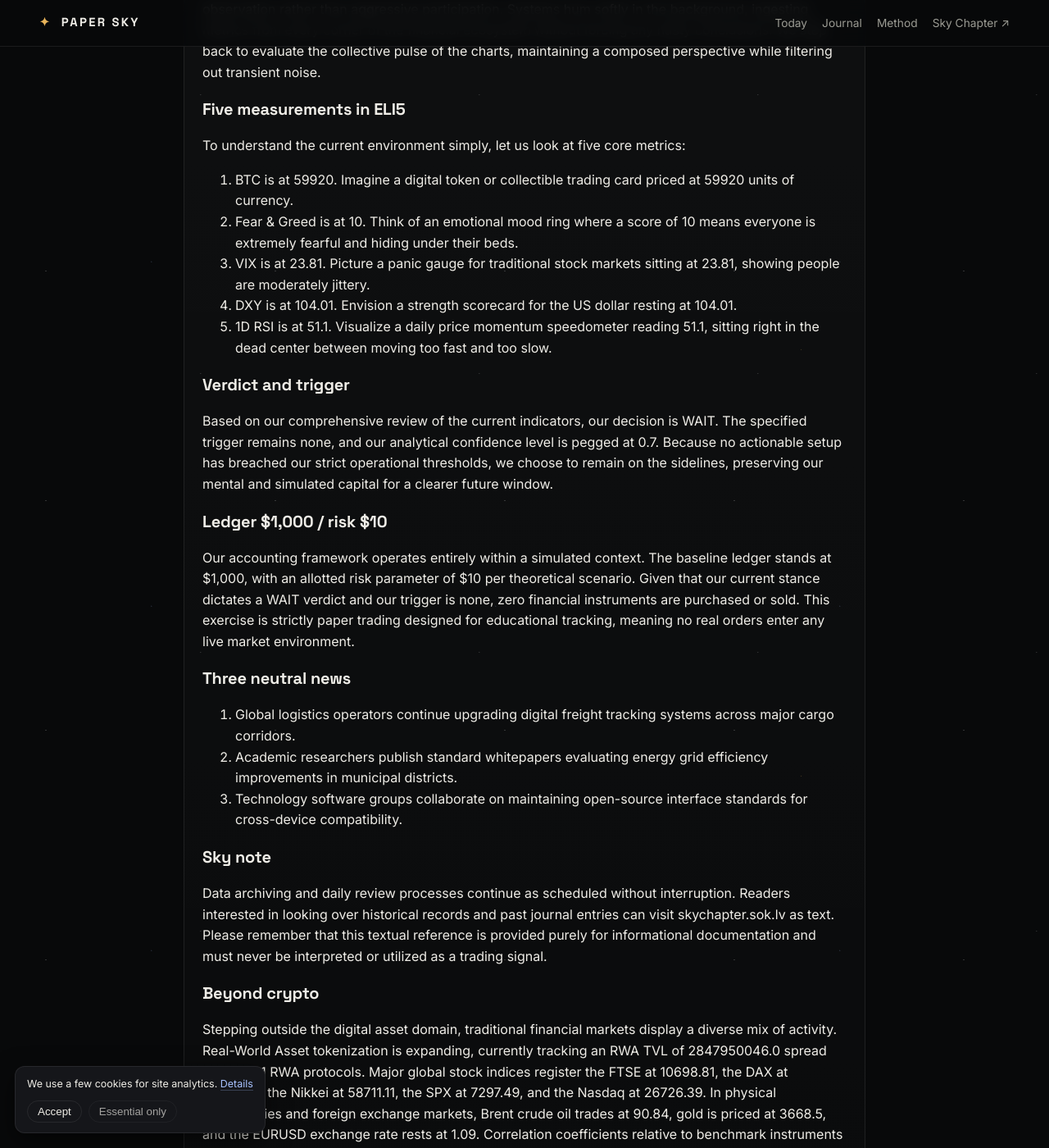
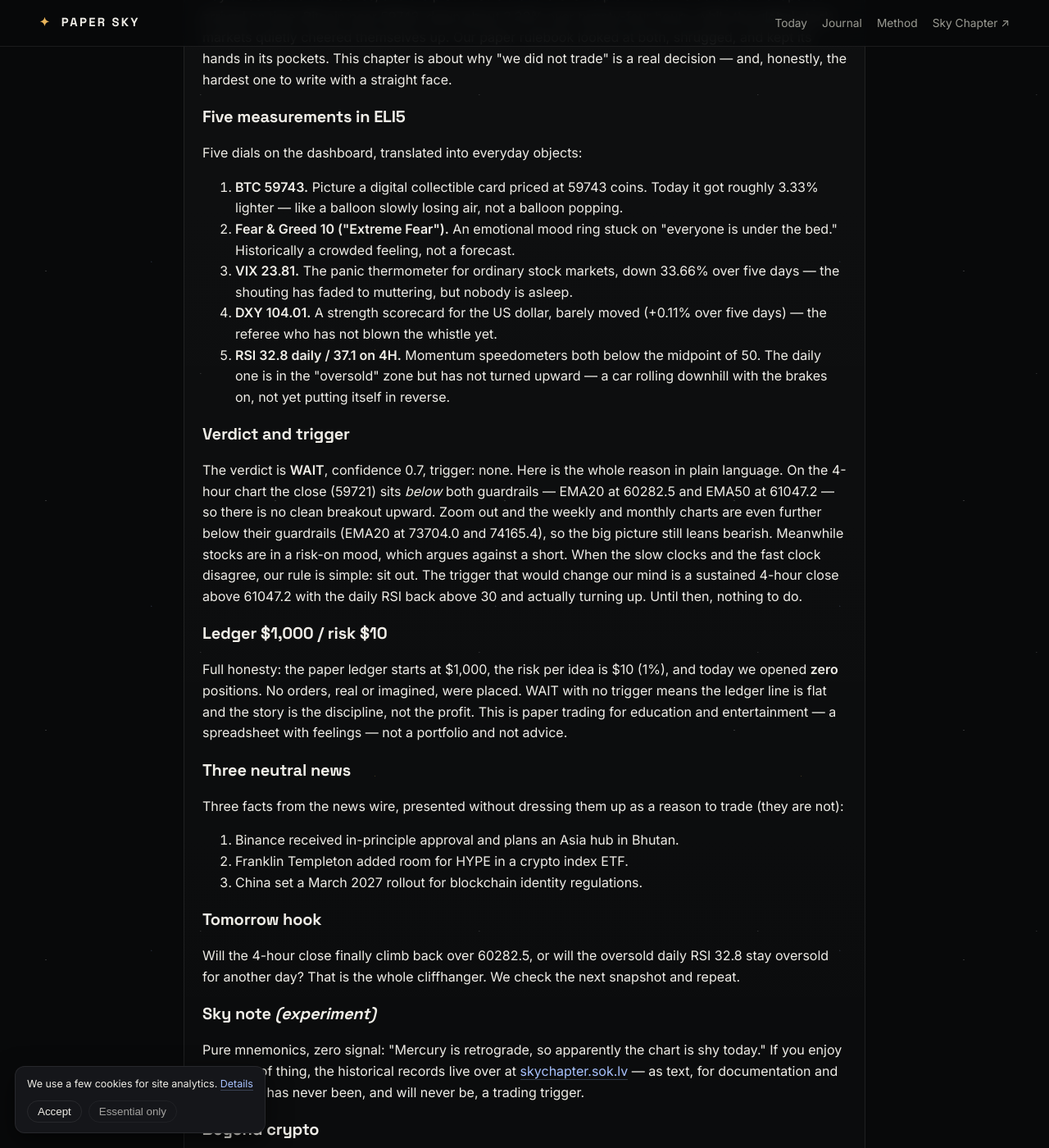
Before and after one commit to paper-sky/paper-sky.github.io, a Jekyll site: the page built from _journal/2026-11-28.md, in a window 1280 px wide and 1400 px high, scrolled down 456 px. Shown: the whole window at 82% size. Built offline with Jekyll 4.4.1, drawn with Linux system fonts in a browser that asks for light colours; some of the changed text lies outside the part shown.

Commit message:
Publish site via hermes publish_pages.py

```diff
--- a/_journal/2026-11-28.md
+++ b/_journal/2026-11-28.md
@@ -1,38 +1,49 @@
 ---
 date: 2026-11-28
-snapshot: "00:05 UTC"
-title: "Chapter 4 · The Quiet Verdict"
-cold_open: "The switch stayed off. The data arrived anyway."
-hook: "BTC 59920, RSI 51.1 and no trigger — what does a quiet rule look like?"
-sky_note: "The sky is a mnemonic, never a trading signal."
+snapshot: "08:05 UTC"
+title: "Chapter 4 · Nobody Blinked"
+cold_open: "BTC slid another two hundred dollars, the fear meter stayed pinned at ten, and the rulebook did the one thing it does best: nothing."
+hook: "59743 BTC, 4H RSI 37.1 and a chart hugging its moving averages — when is 'do nothing' the entire trade?"
+sky_note: "The sky is a mnemonic, never a trading signal — a joke with a footnote, not a crystal ball."
 article: true
-description: "Paper Sky chapter 4: real 00:05 UTC snapshot, ELI5 board, honest $1,000 paper ledger — WAIT with no trigger."
+description: "Paper Sky chapter 4, refreshed at 08:05 UTC: real snapshot, ELI5 five measurements, honest $1,000 paper ledger — WAIT with no trigger."
 ---
 
 <h2>The turn of the day</h2>
-<p>As the calendar marks 2026-11-28, market participants observe a quiet convergence of data points. The atmospheric pressure across global exchanges remains steady, reflecting a period of intense observation rather than aggressive participation. Systems hum softly in the background, ingesting metrics from every corner of the financial ecosystem without forcing any hasty conclusions. We step back to evaluate the collective pulse of the charts, maintaining a composed perspective while filtering out transient noise.</p>
+<p>Day three of this little series, and the plot twist is that there is no plot twist. The 08:05 UTC snapshot arrived on time: Bitcoin near 59743, down about 3.33% over twenty-four hours, while the global stock markets quietly cheered themselves up. Our paper rulebook looked at both, shrugged, and kept its hands in its pockets. This chapter is about why "we did not trade" is a real decision — and, honestly, the hardest one to write with a straight face.</p>
+
 <h2>Five measurements in ELI5</h2>
-<p>To understand the current environment simply, let us look at five core metrics:</p>
+<p>Five dials on the dashboard, translated into everyday objects:</p>
 <ol>
-<li>BTC is at 59920. Imagine a digital token or collectible trading card priced at 59920 units of currency.</li>
-<li>Fear &amp; Greed is at 10. Think of an emotional mood ring where a score of 10 means everyone is extremely fearful and hiding under their beds.</li>
-<li>VIX is at 23.81. Picture a panic gauge for traditional stock markets sitting at 23.81, showing people are moderately jittery.</li>
-<li>DXY is at 104.01. Envision a strength scorecard for the US dollar resting at 104.01.</li>
-<li>1D RSI is at 51.1. Visualize a daily price momentum speedometer reading 51.1, sitting right in the dead center between moving too fast and too slow.</li>
+<li><strong>BTC 59743.</strong> Picture a digital collectible card priced at 59743 coins. Today it got roughly 3.33% lighter — like a balloon slowly losing air, not a balloon popping.</li>
+<li><strong>Fear &amp; Greed 10 ("Extreme Fear").</strong> An emotional mood ring stuck on "everyone is under the bed." Historically a crowded feeling, not a forecast.</li>
+<li><strong>VIX 23.81.</strong> The panic thermometer for ordinary stock markets, down 33.66% over five days — the shouting has faded to muttering, but nobody is asleep.</li>
+<li><strong>DXY 104.01.</strong> A strength scorecard for the US dollar, barely moved (+0.11% over five days) — the referee who has not blown the whistle yet.</li>
+<li><strong>RSI 32.8 daily / 37.1 on 4H.</strong> Momentum speedometers both below the midpoint of 50. The daily one is in the "oversold" zone but has not turned upward — a car rolling downhill with the brakes on, not yet putting itself in reverse.</li>
 </ol>
+
 <h2>Verdict and trigger</h2>
-<p>Based on our comprehensive review of the current indicators, our decision is WAIT. The specified trigger remains none, and our analytical confidence level is pegged at 0.7. Because no actionable setup has breached our strict operational thresholds, we choose to remain on the sidelines, preserving our mental and simulated capital for a clearer future window.</p>
+<p>The verdict is <strong>WAIT</strong>, confidence 0.7, trigger: none. Here is the whole reason in plain language. On the 4-hour chart the close (59721) sits <em>below</em> both guardrails — EMA20 at 60282.5 and EMA50 at 61047.2 — so there is no clean breakout upward. Zoom out and the weekly and monthly charts are even further below their guardrails (EMA20 at 73704.0 and 74165.4), so the big picture still leans bearish. Meanwhile stocks are in a risk-on mood, which argues against a short. When the slow clocks and the fast clock disagree, our rule is simple: sit out. The trigger that would change our mind is a sustained 4-hour close above 61047.2 with the daily RSI back above 30 and actually turning up. Until then, nothing to do.</p>
+
 <h2>Ledger $1,000 / risk $10</h2>
-<p>Our accounting framework operates entirely within a simulated context. The baseline ledger stands at $1,000, with an allotted risk parameter of $10 per theoretical scenario. Given that our current stance dictates a WAIT verdict and our trigger is none, zero financial instruments are purchased or sold. This exercise is strictly paper trading designed for educational tracking, meaning no real orders enter any live market environment.</p>
+<p>Full honesty: the paper ledger starts at $1,000, the risk per idea is $10 (1%), and today we opened <strong>zero</strong> positions. No orders, real or imagined, were placed. WAIT with no trigger means the ledger line is flat and the story is the discipline, not the profit. This is paper trading for education and entertainment — a spreadsheet with feelings — not a portfolio and not advice.</p>
+
 <h2>Three neutral news</h2>
+<p>Three facts from the news wire, presented without dressing them up as a reason to trade (they are not):</p>
 <ol>
-<li>Global logistics operators continue upgrading digital freight tracking systems across major cargo corridors.</li>
-<li>Academic researchers publish standard whitepapers evaluating energy grid efficiency improvements in municipal districts.</li>
-<li>Technology software groups collaborate on maintaining open-source interface standards for cross-device compatibility.</li>
+<li>Binance received in-principle approval and plans an Asia hub in Bhutan.</li>
+<li>Franklin Templeton added room for HYPE in a crypto index ETF.</li>
+<li>China set a March 2027 rollout for blockchain identity regulations.</li>
 </ol>
-<h2>Sky note</h2>
-<p>Data archiving and daily review processes continue as scheduled without interruption. Readers interested in looking over historical records and past journal entries can visit skychapter.sok.lv as text. Please remember that this textual reference is provided purely for informational documentation and must never be interpreted or utilized as a trading signal.</p>
+
+<h2>Tomorrow hook</h2>
+<p>Will the 4-hour close finally climb back over 60282.5, or will the oversold daily RSI 32.8 stay oversold for another day? That is the whole cliffhanger. We check the next snapshot and repeat.</p>
+
+<h2>Sky note <em>(experiment)</em></h2>
+<p>Pure mnemonics, zero signal: "Mercury is retrograde, so apparently the chart is shy today." If you enjoy that kind of thing, the historical records live over at <a href="https://skychapter.sok.lv">skychapter.sok.lv</a> — as text, for documentation and a laugh. It has never been, and will never be, a trading trigger.</p>
+
 <h2>Beyond crypto</h2>
-<p>Stepping outside the digital asset domain, traditional financial markets display a diverse mix of activity. Real-World Asset tokenization is expanding, currently tracking an RWA TVL of 2847950046.0 spread across 191 RWA protocols. Major global stock indices register the FTSE at 10698.81, the DAX at 25441.24, the Nikkei at 58711.11, the SPX at 7297.49, and the Nasdaq at 26726.39. In physical commodities and foreign exchange markets, Brent crude oil trades at 90.84, gold is priced at 3668.5, and the EURUSD exchange rate rests at 1.09. Correlation coefficients relative to benchmark instruments show a correlation with gold at 0.68, a correlation with SPX at 0.71, and a correlation with the DXY at -0.86.</p>
+<p>Stepping outside the digital-asset bubble. Real-World Asset tokenization tracks an RWA TVL of 2860699046.0 USD across 191 protocols (top three: Re at 443060744.0, Huma at 346232121.0, Ethena USDtb at 309972364.0). The stock indices: FTSE 10698.81, DAX 25441.24, Nikkei 58711.11, SPX 7297.49 and Nasdaq 26726.39. In commodities and FX, Brent is 90.84, gold 3668.5 and EURUSD 1.09. Thirty-day correlations against benchmark instruments read 0.64 with gold, 0.72 with SPX, 0.76 with Nasdaq, 0.91 with oil and -0.83 with DXY. Every number here comes from the same 08:05 UTC snapshot — nothing is invented.</p>
+
 <h2>Disclaimer: paper trading only, not investment advice</h2>
-<p>All information presented here is for educational and entertainment purposes only. This journal involves zero real financial transactions, guarantees no specific outcomes, and offers no professional financial, tax, or medical advice. Always conduct your own independent research before engaging with any financial markets.</p>
+<p>Everything on this page is for education and entertainment only. There are no real transactions, no promised outcomes, and no financial, tax or medical advice of any kind. Paper trading is a learning experiment, not a recommendation to buy or sell anything — not investment advice. Do your own research before touching any market.</p>
```
